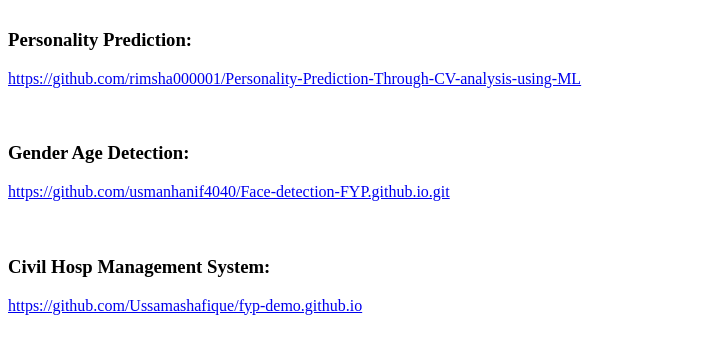
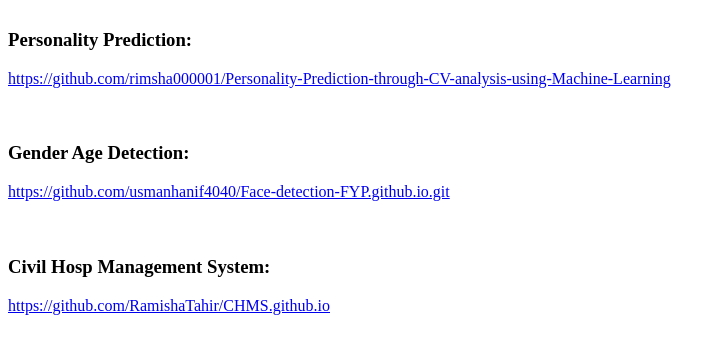
Before and after one commit to khurramgamedevelopment/Project-Websites, a plain HTML site: page index.html in a window 1280 px wide. Shown: the part 1180-1533 px from the top of the page, without its empty margins (0-726 px from the left). Drawn offline with Linux system fonts and the light colour scheme.

Commit message:
Update index.html

```diff
--- a/index.html
+++ b/index.html
@@ -46,7 +46,7 @@
     <br /><br /><br />
 
     <h3>Personality Prediction:</h3>
-    <a href="https://github.com/rimsha000001/Personality-Prediction-Through-CV-analysis-using-ML">https://github.com/rimsha000001/Personality-Prediction-Through-CV-analysis-using-ML</a>
+    <a href="https://github.com/rimsha000001/Personality-Prediction-through-CV-analysis-using-Machine-Learning">https://github.com/rimsha000001/Personality-Prediction-through-CV-analysis-using-Machine-Learning</a>
     <br /><br /><br />
 
     <h3>Gender Age Detection:</h3>
@@ -54,7 +54,7 @@
     <br /><br /><br />
 
     <h3>Civil Hosp Management System:</h3>
-    <a href="https://github.com/Ussamashafique/fyp-demo.github.io">https://github.com/Ussamashafique/fyp-demo.github.io</a>
+    <a href="https://github.com/RamishaTahir/CHMS.github.io">https://github.com/RamishaTahir/CHMS.github.io</a>
     <br /><br /><br />
 
 
```
